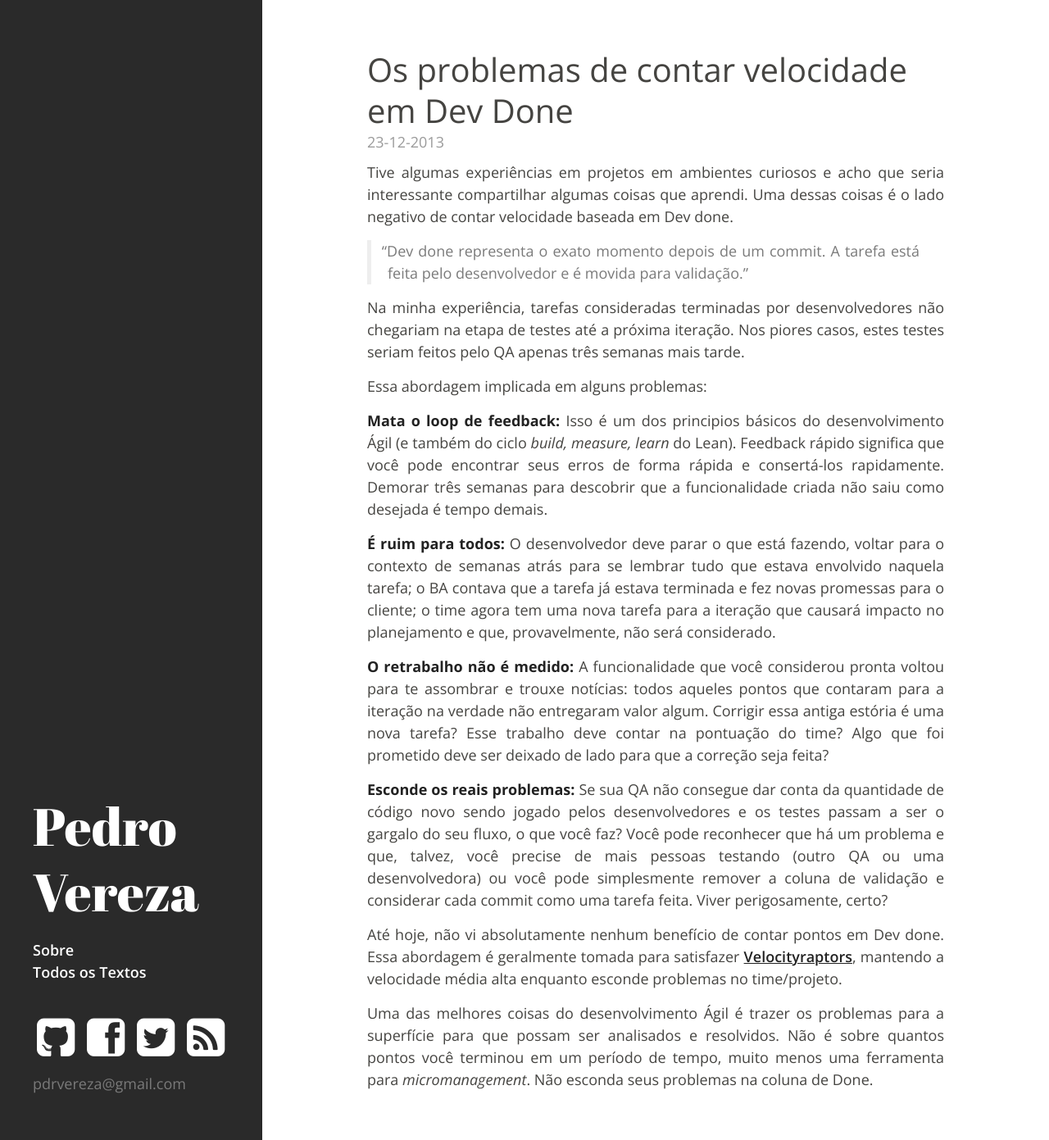
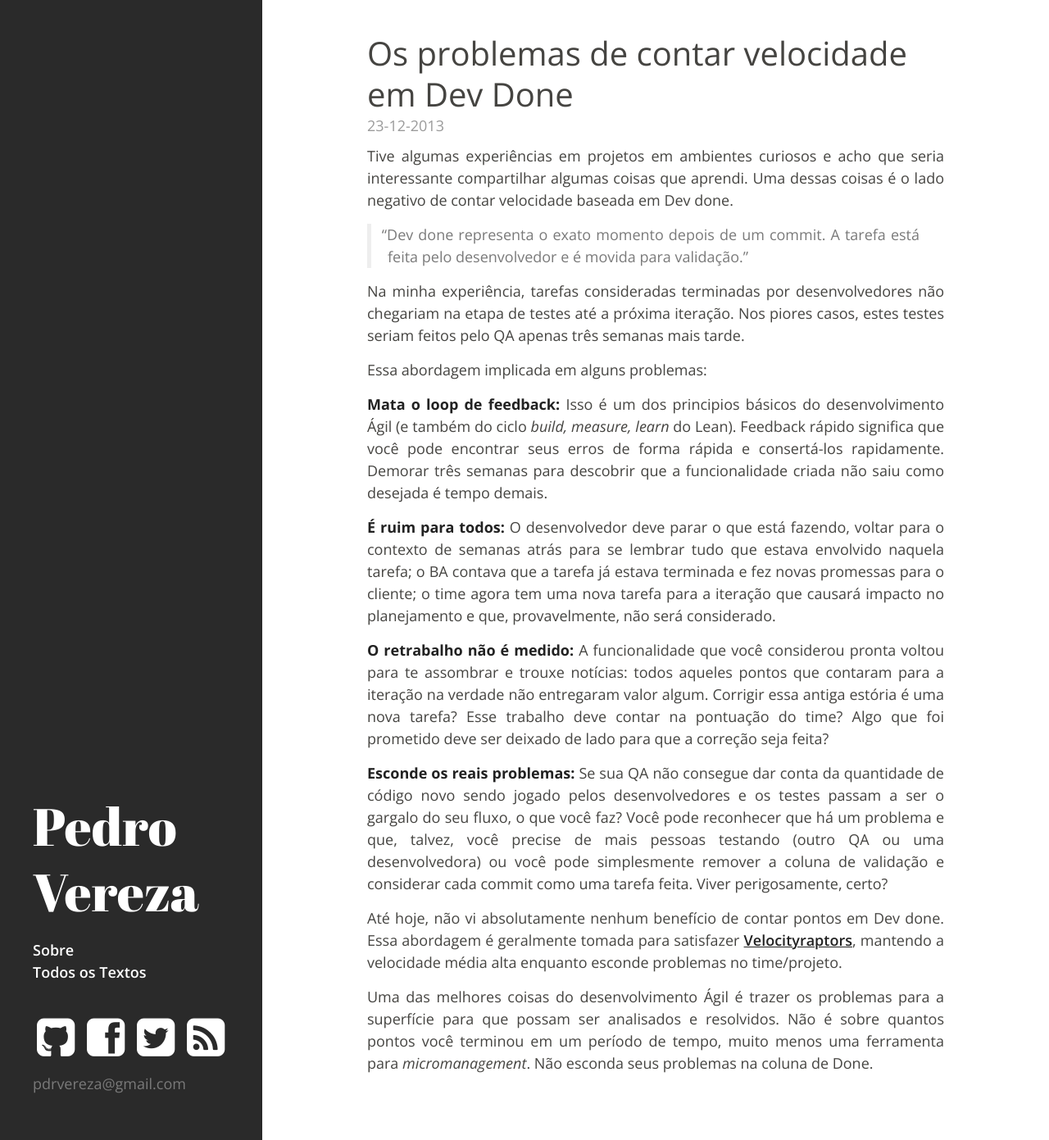
Before and after one commit to pedrovereza/pedrovereza.github.io, a Jekyll site: the page built from _posts/2013-12-23-os-problemas-de-contar-velocidade-em-dev-done.md, in a window 1280 px wide and 1391 px high. Shown: the whole window at 82% size. Built offline with Jekyll 4.4.1, drawn with Linux system fonts in a browser that asks for light colours; Markdown is read by kramdown in place of the engine named in the settings.

Commit message:
Use same text align and margin property for all content (not only posts)

```diff
--- a/_layouts/default.html
+++ b/_layouts/default.html
@@ -38,7 +38,7 @@
 		</div>
 		</header>
 
-		<div class="content container">
+		<div class="page-content content container">
 			{{ content }}
 		</div>
 	</body>
--- a/css/hyde.css
+++ b/css/hyde.css
@@ -218,15 +218,11 @@
 -------------------------------------------------- */
 
 /* Wrapper for all posts on homepage */
-.post {
+.page-content {
 	margin-left:  20px;
 	margin-right: 20px;
 	margin-top: 40px;
 	margin-bottom: 40px;
-	text-align: justify;
-}
-.post h1 {
-	text-align: left;
 }
 .post-date {
 	display: block;
@@ -301,7 +297,7 @@
 	.masthead-inner {
 		padding: 40px;
   }
-  .post {
+  .page-content {
 	  margin-left: 40px;
 	  margin-right: 40px;
   }
@@ -344,14 +340,6 @@
 	  margin-top: 40px;
   }
 
-  /* Remove mobile device padding from list of posts */
-  .post {
-	  margin-left: 0;
-	  margin-right: 0;
-	  margin-top: 60px;
-	  margin-bottom: 60px;
-  }
-
   /* Make pagination stand alone */
   .pagination {
 	  margin-bottom: 60px;
--- a/css/style.css
+++ b/css/style.css
@@ -2,6 +2,13 @@
 	text-decoration: underline;
 }
 
+.page-content {
+	text-align: justify;
+}
+
+.page-content h1,h2,h3,h4,h5,h6 {
+	text-align: left;
+}
 #contact-menu li {
 	display: inline;
 	padding: 5px;
```
